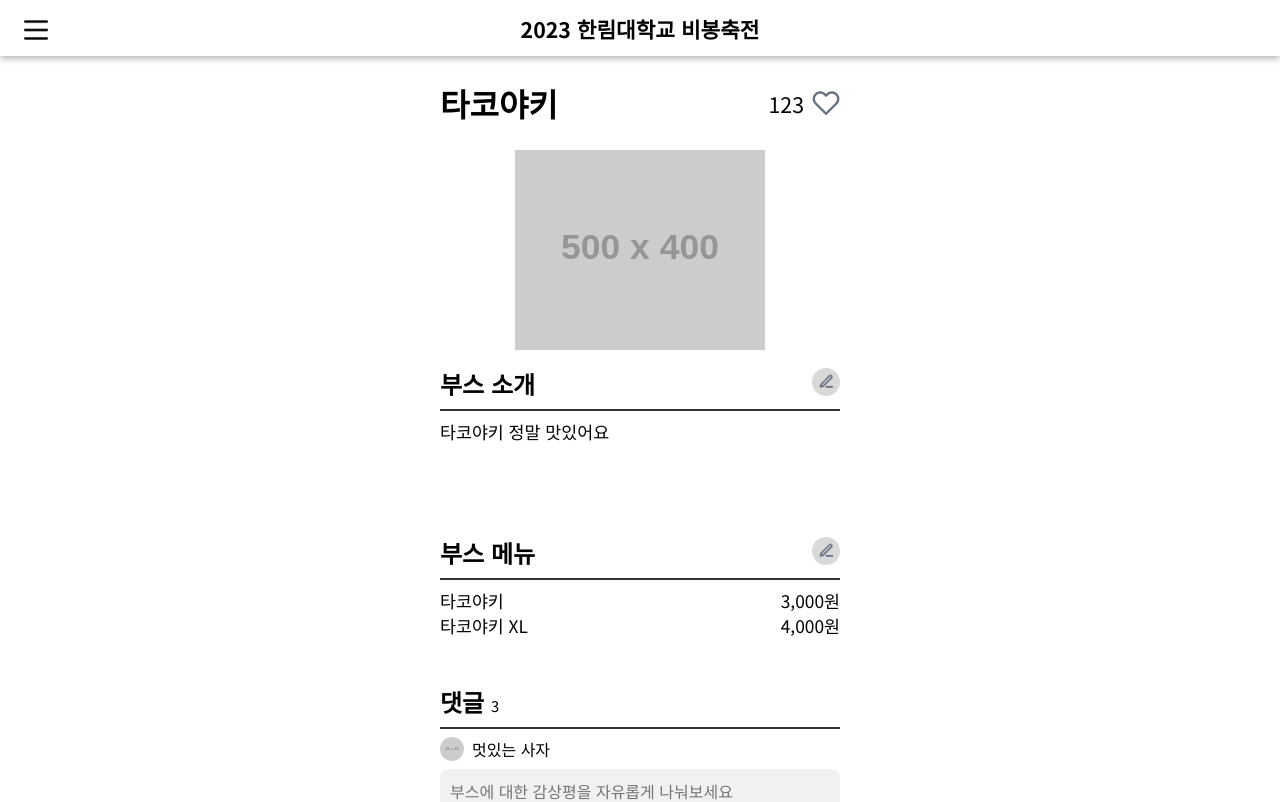
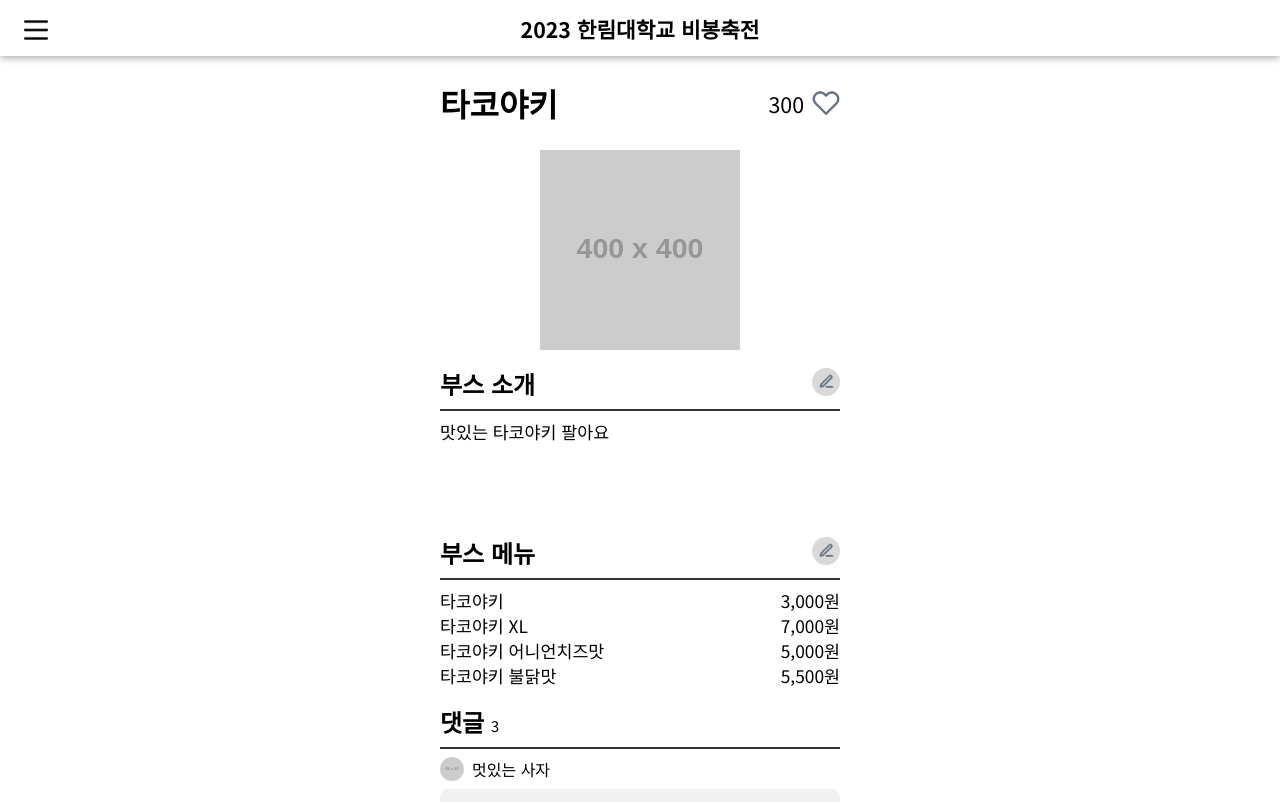
Before and after one commit to Hallym-LIKELION/HallymFestival2023-Frontend, a Vue app: page /booth/1 in a window 1280 px wide. Shown: the top 802 px of the page. Built offline with nearby package versions, Linux system fonts and the light colour scheme.

Commit message:
chore: BoothData를 백엔드 API 명세서대로 수정

```diff
--- a/src/api/api-client.js
+++ b/src/api/api-client.js
@@ -30,46 +30,34 @@ export async function GetDemoPost(id) {
 
 const demoBoothData = JSON.stringify([
   {
-    id: 1,
-    name: '타코야키',
-    image: 'https://placehold.co/500x400?text=test+1',
-    summary: '맛있는 타코야키 팔아요',
-    description: '타코야키 정말 맛있어요',
-    menu: [
-      { name: '타코야키', price: 3000, isSoldout: false },
-      { name: '타코야키 XL', price: 4000, isSoldout: true }
-    ],
-    like: 123,
-    day: [1, 2],
-    tag: ['타코야키', '맛있어요', '푸드트럭']
+    bno: 1,
+    booth_title: '타코야키',
+    booth_content: '맛있는 타코야키 팔아요',
+    writer: '한림대학교',
+    booth_type: '푸드트럭',
+    active: 'OPEN',
+
+    temp_image: 'https://placehold.co/400x400?text=food'
   },
   {
-    id: 2,
-    name: '그냥 부스',
-    image: 'https://placehold.co/700x400?text=test+2',
-    summary: '아무것도 없는 그냥 부스',
-    description: '안녕하새요',
-    menu: [],
-    like: 1,
-    day: [2, 3],
-    tag: ['안녕하세요']
+    bno: 1,
+    booth_title: '당근마켓',
+    booth_content: '우리는 판다 물건을',
+    writer: '한림대학교',
+    booth_type: '플리마켓',
+    active: 'OPEN',
+
+    temp_image: 'https://placehold.co/400x400?text=plea'
   },
   {
-    id: 3,
-    name: '핫도그 부스',
-    image: 'https://placehold.co/700x400?text=hotdog',
-    summary: '핫도그 팝니다~',
-    description: '맛있는 핫도그를 팔아요~',
-    menu: [
-      { name: '핫도그', price: 3000, isSoldout: true },
-      { name: '매운 핫도그', price: 4000, isSoldout: false },
-      { name: '치즈 핫도그', price: 5000, isSoldout: true },
-      { name: '크림 핫도그', price: 5000, isSoldout: false },
-      { name: '핫도그 핫도그', price: 5500, isSoldout: false }
-    ],
-    like: 1200,
-    day: [1, 3],
-    tag: ['핫도그', 'MBTI', '아무거나']
+    bno: 3,
+    booth_title: '한림포차',
+    booth_content: '주점이에요',
+    writer: '한림대학교',
+    booth_type: '주점',
+    active: 'OPEN',
+
+    temp_image: 'https://placehold.co/400x400?text=drink'
   }
 ]);
 
@@ -107,8 +95,23 @@ export async function GetDemoBoothList() {
  */
 export async function GetDemoBooth(id) {
   await new Promise((resolve) => setTimeout(resolve, 300));
-  const result = JSON.parse(demoBoothData).filter((item) => item.id === id);
+  const result = JSON.parse(demoBoothData).filter((item) => item.bno === id);
   return result.length > 0 ? result[0] : null;
+}
+
+export async function GetDemoBoothMenu(id) {
+  await new Promise((resolve) => setTimeout(resolve, 300));
+  return [
+    { id: 5, name: '타코야키', price: 3000 },
+    { id: 6, name: '타코야키 XL', price: 7000 },
+    { id: 7, name: '타코야키 어니언치즈맛', price: 5000 },
+    { id: 8, name: '타코야키 불닭맛', price: 5500 }
+  ];
+}
+
+export async function GetDemoBoothLike(id) {
+  await new Promise((resolve) => setTimeout(resolve, 300));
+  return 300;
 }
 
 const HOST = '';
@@ -228,9 +231,9 @@ export async function GetNotice(keyword, id) {
   const data = {
     keyword
   };
-  const res = await axios.get(HOST + '/notice/' + keyword ,id);
+  const res = await axios.get(HOST + '/notice/' + keyword, id);
   return res.data;
- }
+}
 
 /*게시물 수정*/
 export async function RemoveNotice(id) {
@@ -253,7 +256,7 @@ export async function GetVisitComment() {
 }
 /*방명록 삭제*/
 export async function DeleteVisitComment(id) {
-  const res = await axios.delete(HOST + '/visitComment/list'+id);
+  const res = await axios.delete(HOST + '/visitComment/list' + id);
   return res.data;
 }
 
--- a/src/components/booth/EditModal.vue
+++ b/src/components/booth/EditModal.vue
@@ -179,9 +179,6 @@ export default {
       const file = this.$refs.upload.files[0];
       const ACCEPT_TYPES = ['image/png', 'image/jpeg', 'image/gif', 'image/svg+xml', 'image/webp'];
 
-      console.log(event);
-      console.log(file);
-
       if (!ACCEPT_TYPES.includes(file.type)) {
         alert('지원하지 않는 파일');
         return;
@@ -196,7 +193,6 @@ export default {
 
       const reader = new FileReader();
       reader.onload = function () {
-        console.log(reader.result);
         self.image = reader.result;
       };
       reader.readAsDataURL(file);
--- a/src/components/booth/MenuEditModal.vue
+++ b/src/components/booth/MenuEditModal.vue
@@ -12,8 +12,8 @@
       <p class="item-label">가격</p>
       <p class="item-label">품절</p>
 
-      <template v-for="(item, index) in items" :key="index">
-        <button class="item-remove" @click="() => deleteItem(index)">
+      <template v-for="item in items" :key="item.id">
+        <button class="item-remove" @click="() => deleteItem(item.id)">
           <img class="close-image" :src="CloseImage" alt="닫기" />
         </button>
         <input class="item-name" placeholder="메뉴명..." type="text" v-model="item.name" />
@@ -22,7 +22,7 @@
           placeholder="가격..."
           type="text"
           maxlength="6"
-          @input="(evt) => checkNumber(evt, index)"
+          @input="(evt) => checkNumber(evt, item.id)"
           v-model="item.price"
         />
         <input class="item-soldout" type="checkbox" v-model="item.isSoldout" />
@@ -85,14 +85,16 @@ export default {
 
       this.$emit('close');
     },
-    checkNumber(event, index) {
+    checkNumber(event, id) {
       event.target.value = event.target.value.replaceAll(/[^0-9]/g, '');
 
       if (event.target.value.length === 0) {
         event.target.value = 0;
       }
 
-      this.items[index].price = parseInt(event.target.value);
+      const item = this.items.filter((item) => item.id === id)[0];
+
+      item.price = parseInt(event.target.value);
       this.$emit('update:modelValue', event.target.value);
     },
     addItem() {
@@ -103,7 +105,7 @@ export default {
       });
     },
     deleteItem(id) {
-      this.items = this.items.filter((item, index) => index !== id);
+      this.items = this.items.filter((item) => item.id !== id);
     },
     applyMenu() {
       const isEmptyMenu = this.items.some((item) => item.name === '');
--- a/src/views/BoothMapView.vue
+++ b/src/views/BoothMapView.vue
@@ -21,12 +21,12 @@
     </div>
 
     <div class="booth-list">
-      <template v-for="item in filltered_list" :key="item.id">
+      <template v-for="item in filltered_list" :key="item.bno">
         <ListItem
-          @click="() => showBooth(item.id)"
-          :title="item.name"
-          :content="item.summary"
-          :image="item.image"
+          @click="() => showBooth(item.bno)"
+          :title="item.booth_title"
+          :content="item.booth_content"
+          :image="item.temp_image"
         />
       </template>
     </div>
--- a/src/views/BoothView.vue
+++ b/src/views/BoothView.vue
@@ -16,7 +16,7 @@
 
     <div class="header">
       <div class="header-title">
-        <h1 class="header-name" v-text="data.name || 'Loading...'"></h1>
+        <h1 class="header-name" v-text="boothData.booth_title || 'Loading...'"></h1>
         <div class="header-like">
           <p class="header-like-count" v-text="like_display.toFixed(0)"></p>
           <button class="header-like-button" @click="likeHandler">
@@ -26,7 +26,7 @@
       </div>
 
       <div class="header-content">
-        <img class="header-image" :src="data.image || 'https://placehold.co/700x400'" />
+        <img class="header-image" :src="boothData.temp_image || 'https://placehold.co/700x400'" />
       </div>
     </div>
 
@@ -39,7 +39,7 @@
           </button>
         </div>
         <hr />
-        <p class="section-text" v-text="data.description || 'Loading...'"></p>
+        <p class="section-text" v-text="boothData.booth_content || 'Loading...'"></p>
       </div>
 
       <div class="section">
@@ -51,7 +51,7 @@
         </div>
         <hr />
         <div class="booth-menu">
-          <template v-for="(item, index) in data.menu" :key="index">
+          <template v-for="(item, index) in menuData" :key="index">
             <div class="menu-group">
               <p class="menu-title" v-text="item.name"></p>
               <p class="menu-price" v-text="item.price.toLocaleString() + '원'"></p>
@@ -76,7 +76,7 @@ import { gsap } from 'gsap';
 import HeartImage from '../assets/heart.png';
 import HeartActiveImage from '../assets/heart-active.png';
 import EditImage from '../assets/edit_button.png';
-import { GetDemoBooth } from '../api/api-client';
+import { GetDemoBooth, GetDemoBoothMenu, GetDemoBoothLike } from '../api/api-client';
 
 import BoothEditModal from '../components/booth/EditModal.vue';
 import BoothEditMenuModal from '../components/booth/MenuEditModal.vue';
@@ -92,7 +92,11 @@ export default {
     return {
       EditImage,
       likeImage: HeartImage,
-      data: {},
+
+      boothData: {},
+      menuData: [],
+      likeValueData: 0,
+      isLikedData: false,
 
       like_display: 0,
 
@@ -100,7 +104,7 @@ export default {
       editData: {
         title: '',
         description: '',
-        type: '플리마켓',
+        type: '부스',
         status: true
       },
 
@@ -117,15 +121,17 @@ export default {
     },
     editBoothData(data) {
       // this.data = data;
-      this.data.name = data.title;
-      this.data.description = data.description;
+      this.boothData.booth_title = data.title;
+      this.boothData.booth_content = data.description;
+      this.boothData.booth_type = data.type;
+      this.boothData.active = data.status ? 'OPEN' : 'CLOSE';
       this.closeEditModal();
     },
     closeEditMenuModal() {
       this.editMenuModal = false;
     },
     editBoothMenuData(data) {
-      this.data.menu = data;
+      this.menuData = data;
       this.closeEditMenuModal();
     },
     loadCommentCount(count) {
@@ -133,15 +139,15 @@ export default {
     },
     likeHandler(evt) {
       // TODO: 좋아요 사이에 딜레이 넣을 것 (0.3초)
-      if (this.data.liked === true) {
+      if (this.isLikedData === true) {
         this.likeImage = HeartImage;
-        this.data.like--;
+        this.likeValueData--;
       } else {
         this.likeImage = HeartActiveImage;
-        this.data.like++;
+        this.likeValueData++;
       }
 
-      this.data.liked = !this.data.liked;
+      this.isLikedData = !this.isLikedData;
 
       // 좋아요 버튼 애니메이션
       gsap.to(evt.target, {
@@ -156,21 +162,26 @@ export default {
     }
   },
   watch: {
-    data: {
+    boothData: {
       deep: true,
       handler(data) {
         this.editData = {
-          title: data.name,
-          description: data.description,
-          type: '플리마켓',
-          status: true
+          title: data.booth_title,
+          description: data.booth_content,
+          type: data.booth_type,
+          status: data.active === 'OPEN'
         };
-        this.editMenuData = this.data.menu;
       }
     },
-    'data.like'(n) {
+    menuData: {
+      deep: true,
+      handler(data) {
+        this.editMenuData = data;
+      }
+    },
+    likeValueData(n) {
       // 좋아요 수 애니메이션
-      gsap.to(this, { duration: 2, like_display: Number(n) || 0, ease: 'Expo.easeOut' });
+      gsap.to(this, { duration: 2, like_display: Number(n) || '0', ease: 'Expo.easeOut' });
     },
     commentCount(n) {
       gsap.to(this, {
@@ -180,16 +191,16 @@ export default {
       });
     }
   },
-  created() {
-    // 데이터 가져오기
-    GetDemoBooth(parseInt(this.$route.params.id))
-      .then((data) => {
-        this.data = data;
-      })
-      .catch((err) => {
-        alert('Unexpected error has occured. Please try again later.');
-        // console.log(err);
-      });
+  async created() {
+    const id = parseInt(this.$route.params.id);
+    try {
+      this.boothData = await GetDemoBooth(id);
+      this.menuData = await GetDemoBoothMenu(id);
+      this.likeValueData = await GetDemoBoothLike(id);
+    } catch (e) {
+      alert('알 수 없는 오류가 발생했습니다.');
+      console.error(e);
+    }
   }
 };
 </script>
```
